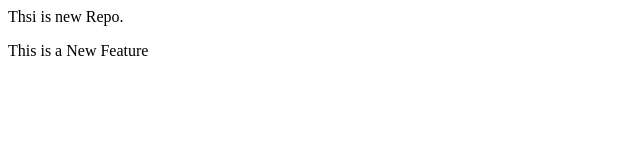
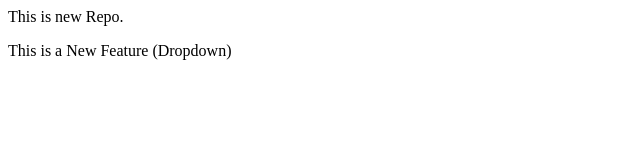
Before and after one commit to yashnama7/localrepo, a plain HTML site: page index.html in a window 1280 px wide. Shown: the full height of the page, 0-640 px from the left. Drawn offline with Linux system fonts and the light colour scheme.

```diff
--- a/index.html
+++ b/index.html
@@ -1,2 +1,2 @@
-<p>Thsi is new Repo.</p>
-<p>This is a New Feature</p>
+<p>This is new Repo.</p>
+<p>This is a New Feature (Dropdown)</p>
--- a/style.css
+++ b/style.css
@@ -0,0 +1,3 @@
+P {
+    color: brown;
+}
```
Also changed, not shown: 1 other file.
